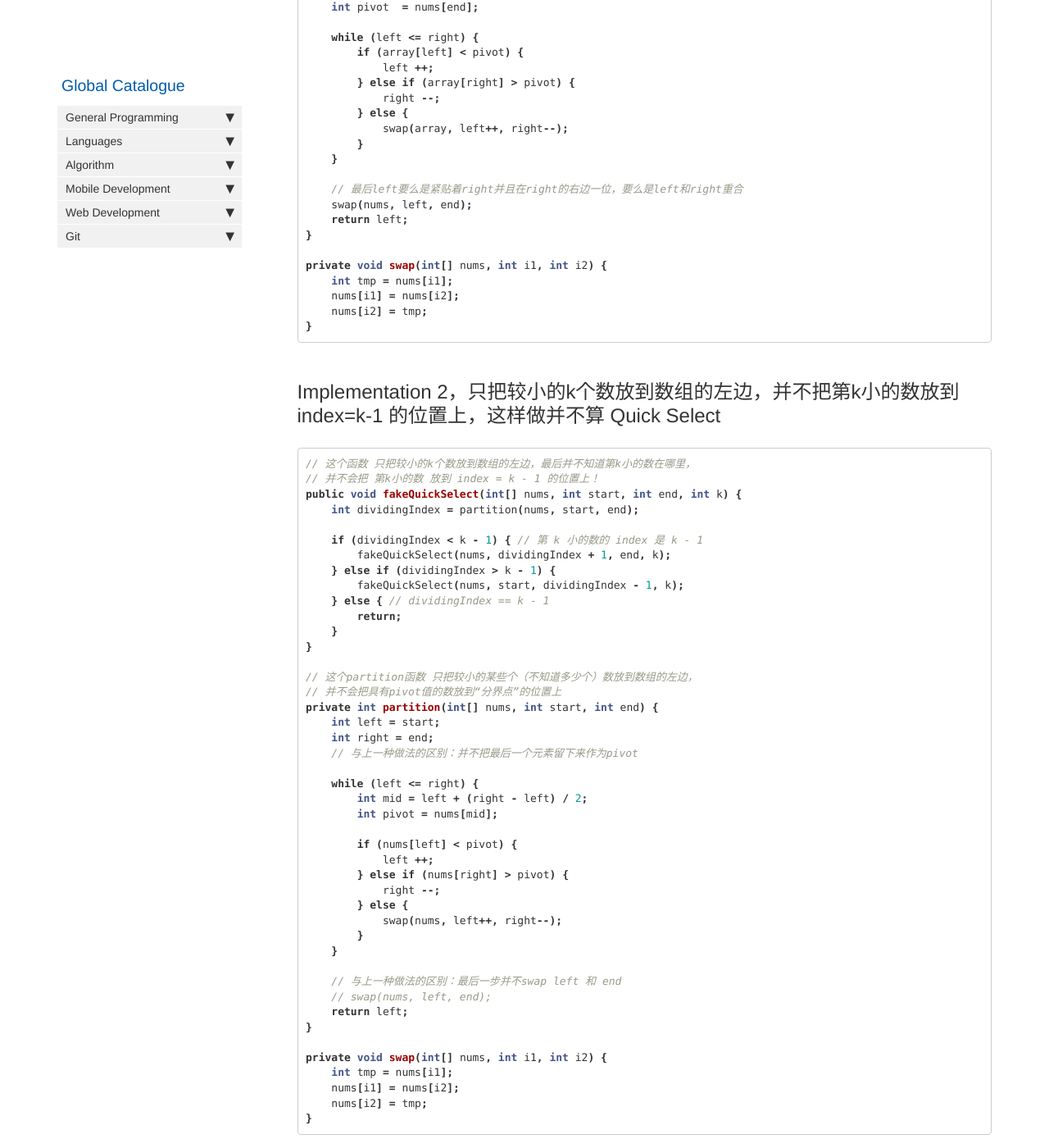
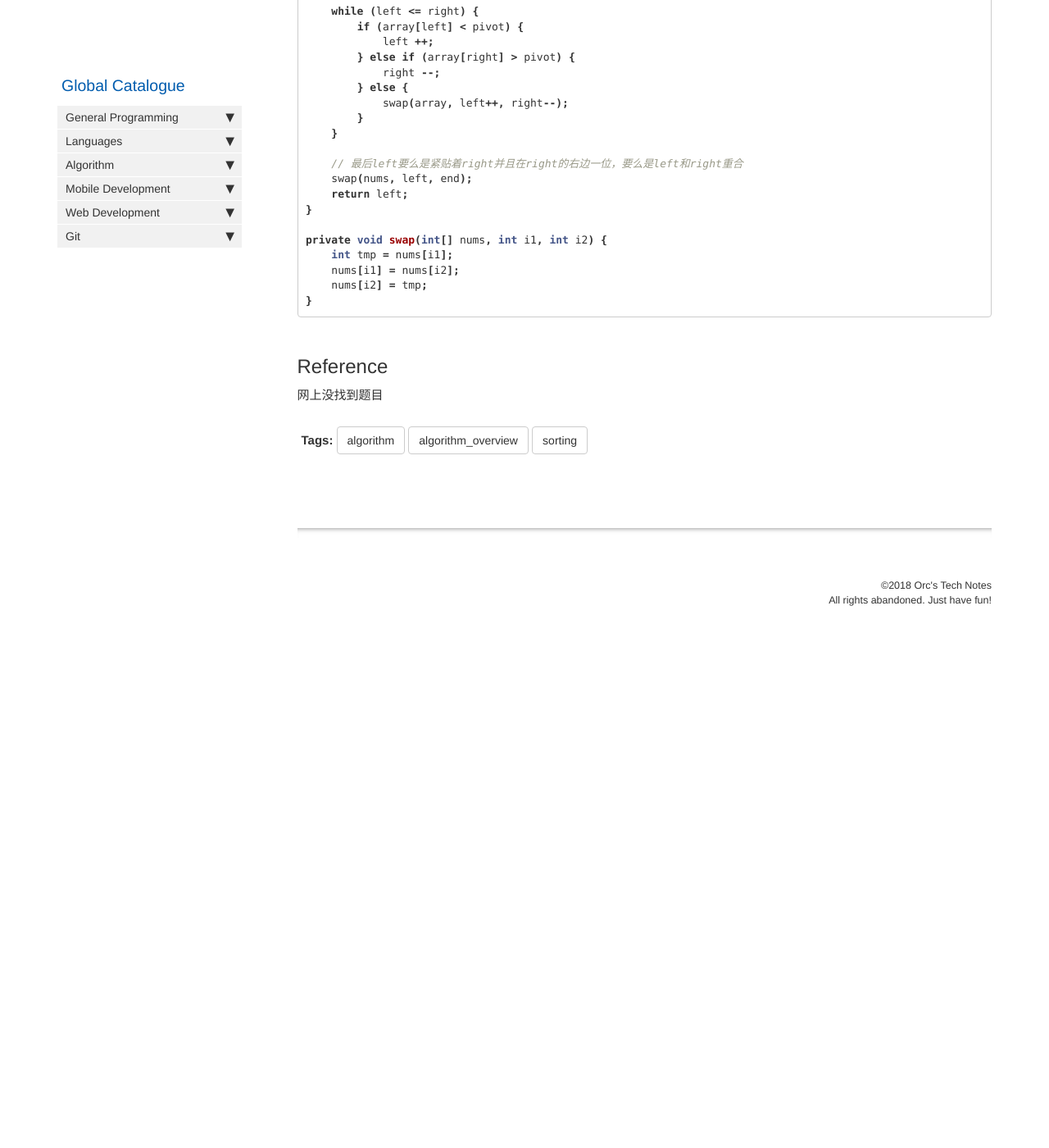
Before and after one commit to HungryOrc/hungryorc.github.io, a Jekyll site: the page built from pages/algorithm/algorithm_quick_select.md, in a window 1280 px wide and 1400 px high, scrolled down 1164 px. Shown: the whole window at 82% size. Built offline with Jekyll 4.4.1, drawn with Linux system fonts in a browser that asks for light colours; nearby versions of some CDN libraries; comment, search, counter and statistics services are not loaded; after the commit the page ends 1956 px from its top, so only the background shows below that; some of the changed text lies outside the part shown.

Commit message:
Update algorithm_quick_select.md

````diff
--- a/pages/algorithm/algorithm_quick_select.md
+++ b/pages/algorithm/algorithm_quick_select.md
@@ -17,7 +17,6 @@ It is related to the "Quick Sort" sorting algorithm.
 * Quick Select 完成以后，它左边的数都一定小于等于它，它右边的数都一定大于等于它。但是！**它左边的数并未被排序，它右边的数也并未被排序！**
 * Quick Select 可以返回第k小的数的index或者value。如果要返回第k大，也是同理，**“第 k 大” 就是 “第 length-k+1 小”**
 * 如果把较小的k个元素放到数组的左边，较大的 length-k 个元素放到数组的右边，**但是第k小的元素并不在分界点上，即并不在 index = k-1 的位置上，则这样做不算是 Quick Select**，因为并不知道第k小的数到底在哪里，是哪个，只知道左边的k个较小
-  * 见下面的代码，有一种partition的处理是只管分割两端，并不保证具有分界值的元素最终处于分界点上
 
 ### Complexity
 * Time:
@@ -26,8 +25,7 @@ It is related to the "Quick Sort" sorting algorithm.
   * Worst: O(n^2)，当每次pivot都选到min或max
 * Space: O(1) <=== 对么 ？？？
 
-## Implementation 1，经典版
-
+## Implementation
 ```java
 // quick select 这个算法的定义就是 “找第 k 小的数”，k 也就是下面的最后一个参数
 public int quickSelect(int[] nums, int start, int end, int k) {
@@ -72,55 +70,6 @@ private void swap(int[] nums, int i1, int i2) {
 }
 ```
 
-## Implementation 2，只把较小的k个数放到数组的左边，并不把第k小的数放到 index=k-1 的位置上，这样做并不算 Quick Select
-
-```java
-// 这个函数 只把较小的k个数放到数组的左边，最后并不知道第k小的数在哪里，
-// 并不会把 第k小的数 放到 index = k - 1 的位置上！
-public void fakeQuickSelect(int[] nums, int start, int end, int k) {
-    int dividingIndex = partition(nums, start, end);
-
-    if (dividingIndex < k - 1) { // 第 k 小的数的 index 是 k - 1
-        fakeQuickSelect(nums, dividingIndex + 1, end, k);
-    } else if (dividingIndex > k - 1) {
-        fakeQuickSelect(nums, start, dividingIndex - 1, k);
-    } else { // dividingIndex == k - 1
-        return;
-    }
-}
-
-// 这个partition函数 只把较小的某些个（不知道多少个）数放到数组的左边，
-// 并不会把具有pivot值的数放到“分界点”的位置上
-private int partition(int[] nums, int start, int end) {
-    int left = start;
-    int right = end;
-    // 与上一种做法的区别：并不把最后一个元素留下来作为pivot
-
-    while (left <= right) {
-        int mid = left + (right - left) / 2;
-        int pivot = nums[mid];
-
-        if (nums[left] < pivot) {
-            left ++;
-        } else if (nums[right] > pivot) {
-            right --;
-        } else {
-            swap(nums, left++, right--);
-        }
-    }
-
-    // 与上一种做法的区别：最后一步并不swap left 和 end
-    // swap(nums, left, end);
-    return left;
-}
-
-private void swap(int[] nums, int i1, int i2) {
-    int tmp = nums[i1];
-    nums[i1] = nums[i2];
-    nums[i2] = tmp;
-}
-```
-
 ## Reference
 网上没找到题目
 
````
